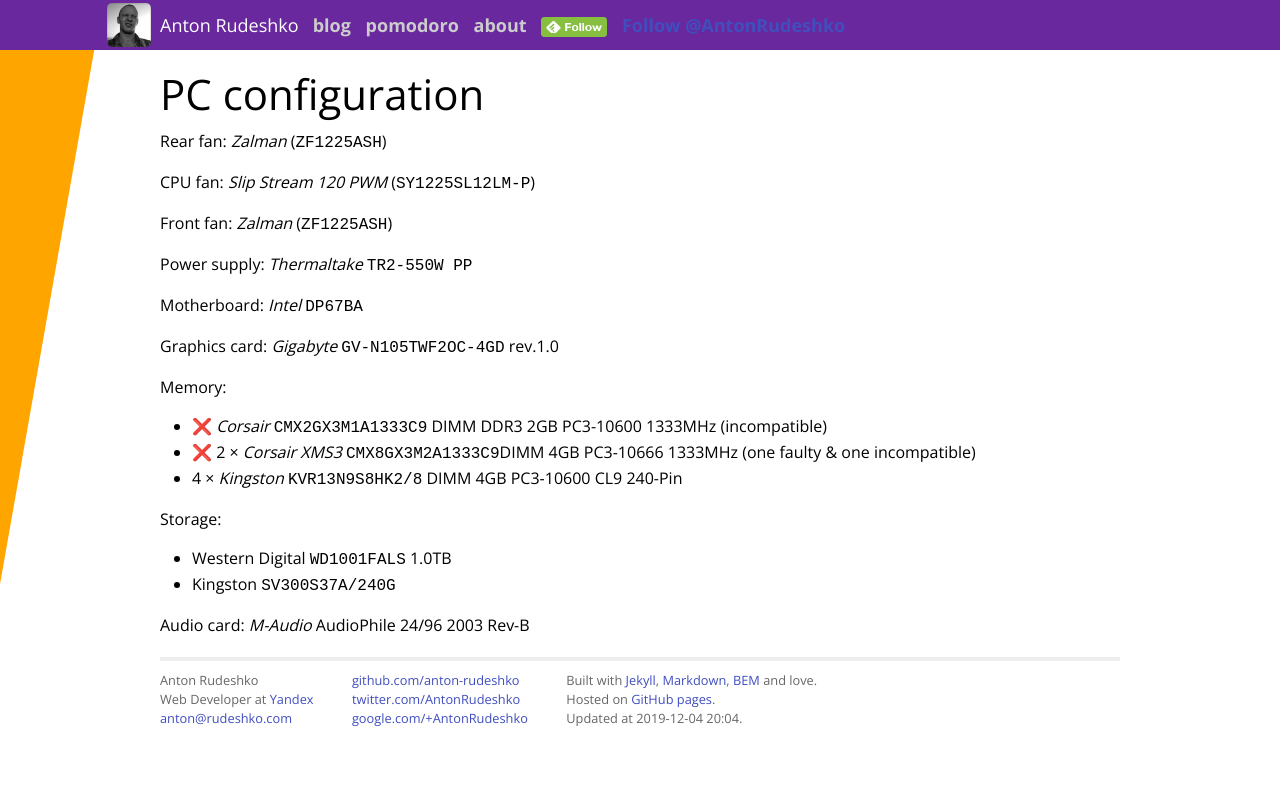
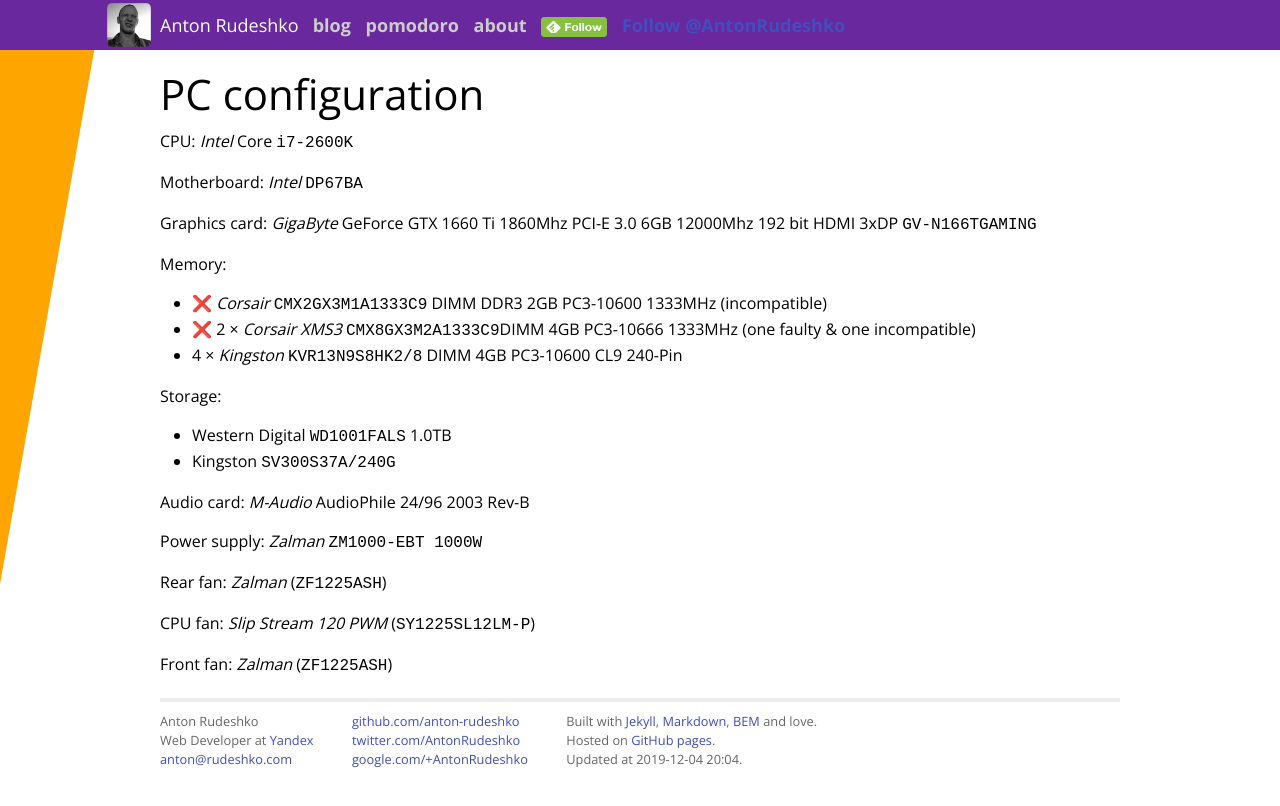
Before and after one commit to anton-rudeshko/anton-rudeshko.github.io, a Jekyll site: the page built from pc-config.md, in a window 1280 px wide. Shown: the top 806 px of the page. Built offline with Jekyll 4.4.1, drawn with Linux system fonts in a browser that asks for light colours; emoji names are drawn with the system emoji font; our own code applies the rules of GitHub Pages for plain Markdown files; comment, search, counter and statistics services are not loaded.

Commit message:
pc-config: update specs

```diff
--- a/pc-config.md
+++ b/pc-config.md
@@ -1,16 +1,10 @@
 # PC configuration
 
-Rear fan: _Zalman_ (`ZF1225ASH`)
-
-CPU fan: _Slip Stream 120 PWM_ (`SY1225SL12LM-P`)
-
-Front fan: _Zalman_ (`ZF1225ASH`)
-
-Power supply: _Thermaltake_ `TR2-550W PP`
+CPU: _Intel_ Core `i7-2600K`
 
 Motherboard: _Intel_ `DP67BA`
 
-Graphics card: _Gigabyte_ `GV-N105TWF2OC-4GD` rev.1.0
+Graphics card: _GigaByte_ GeForce GTX 1660 Ti 1860Mhz PCI-E 3.0 6GB 12000Mhz 192 bit HDMI 3xDP `GV-N166TGAMING`
 
 Memory:
 
@@ -24,3 +18,11 @@ Storage:
 * Kingston `SV300S37A/240G`
 
 Audio card: _M-Audio_ AudioPhile 24/96 2003 Rev-B
+
+Power supply: _Zalman_ `ZM1000-EBT 1000W`
+
+Rear fan: _Zalman_ (`ZF1225ASH`)
+
+CPU fan: _Slip Stream 120 PWM_ (`SY1225SL12LM-P`)
+
+Front fan: _Zalman_ (`ZF1225ASH`)
```
